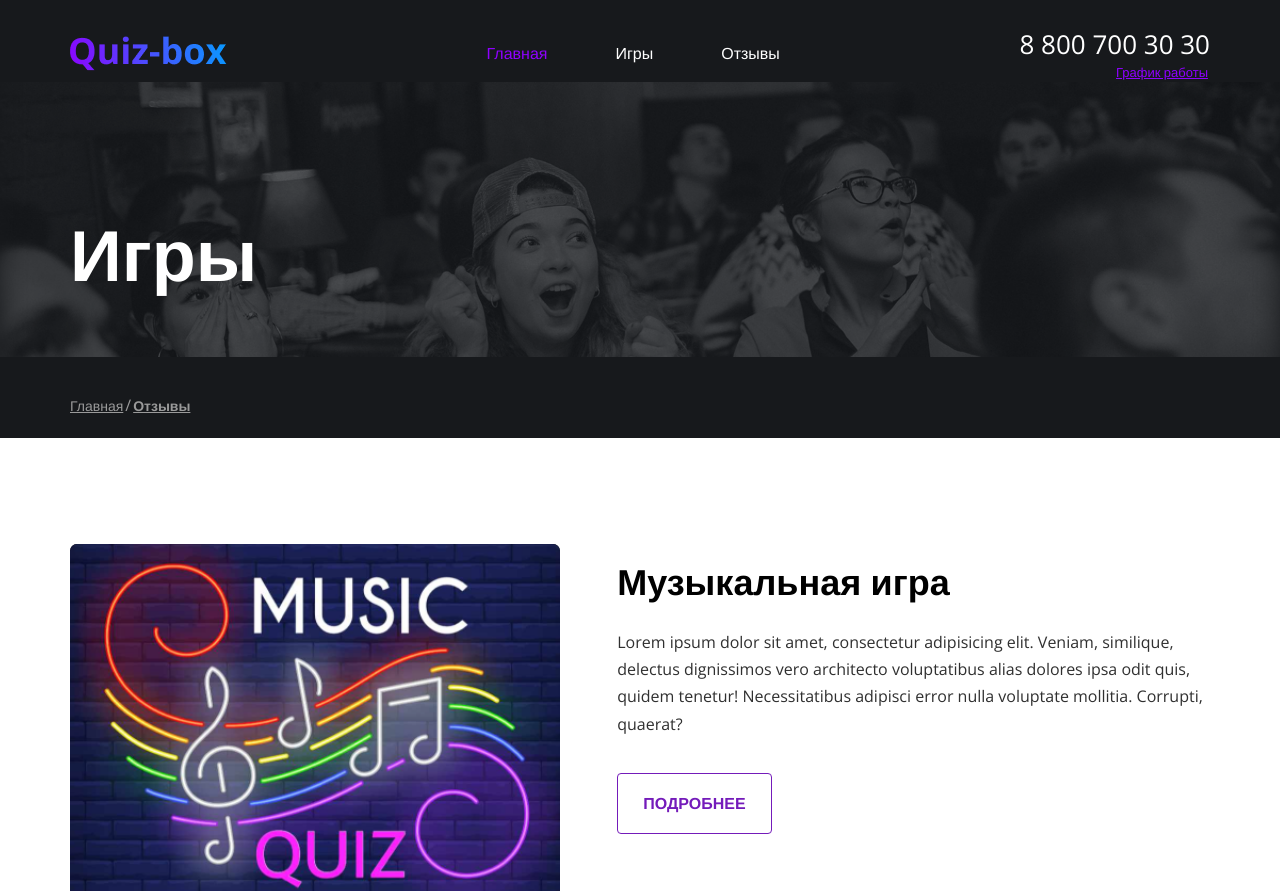
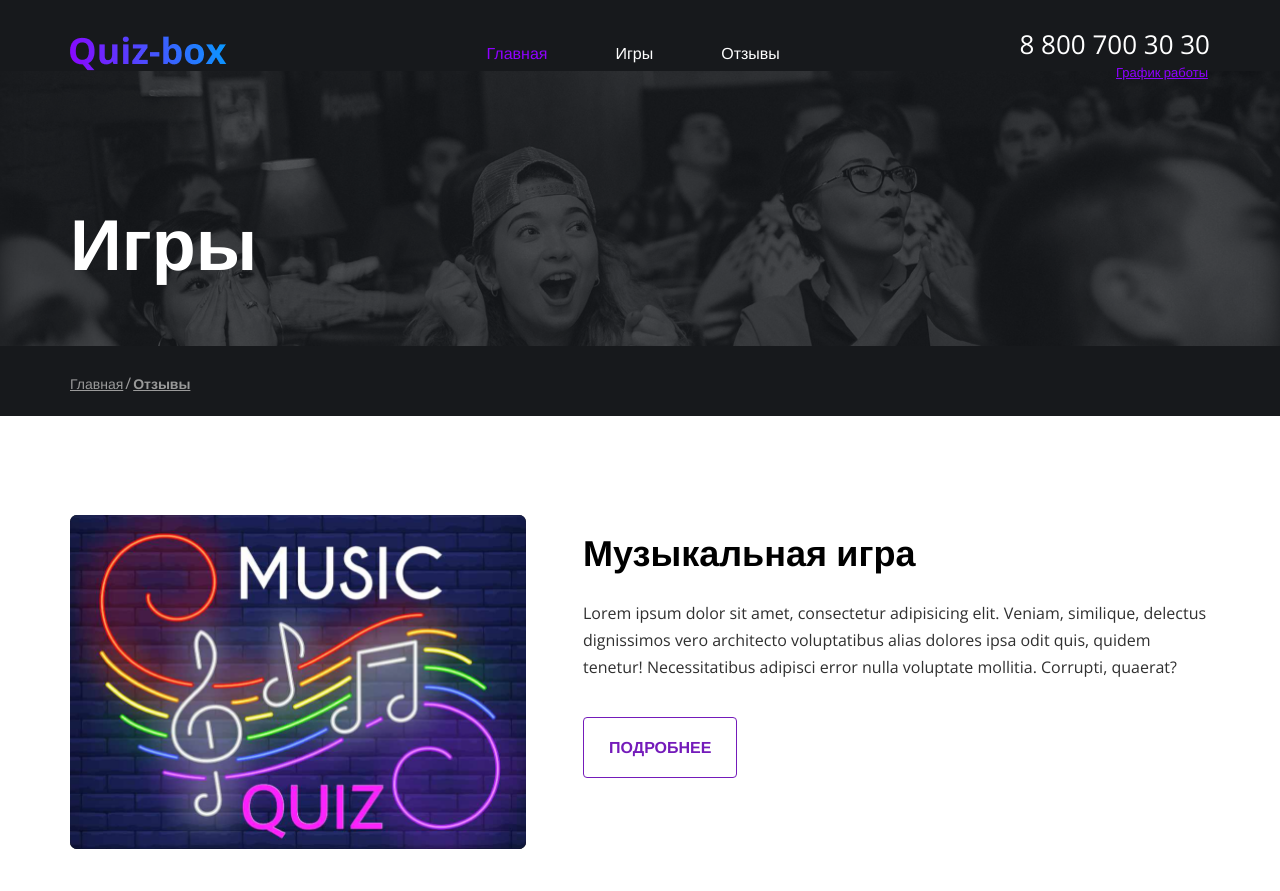
Before and after one commit to DaviMol9/PROJECT, a plain HTML site: page quiz-box/games.html in a window 1280 px wide. Shown: the top 891 px of the page. Drawn offline with nearby package versions, Linux system fonts and the light colour scheme.

Commit message:
3.3.3
perfect pixel

```diff
--- a/quiz-box/css-blocks/game.css
+++ b/quiz-box/css-blocks/game.css
@@ -8,8 +8,8 @@
 }
 
 .game__img {
-	width: 43%;
-	height: 355px;
+	width: 40%;
+	height: 334px;
 	margin-right: 5%;
 	background: black;
 	display: flex;
--- a/quiz-box/css-blocks/inner-section.css
+++ b/quiz-box/css-blocks/inner-section.css
@@ -1,7 +1,7 @@
 .inner-section {
 	background: #fff;
 	color: #202123;
-	padding: 95px 0 113px;
+	padding: 95px 0 81px;
 }
 
 .inner-section--bg--grey {
--- a/quiz-box/css-blocks/page-content.css
+++ b/quiz-box/css-blocks/page-content.css
@@ -1,5 +1,5 @@
 .page-content {
 	background: #fff;
 	color: #303030;
-	padding: 106px 0 91px;
+	padding: 99px 0 70px;
 }
--- a/quiz-box/css-blocks/top-line.css
+++ b/quiz-box/css-blocks/top-line.css
@@ -1,5 +1,5 @@
 .top-line {
-	min-height: 438px;
+	min-height: 416px;
 	display: flex;
 	flex-direction: column;
 	padding-bottom: 21px;
```
